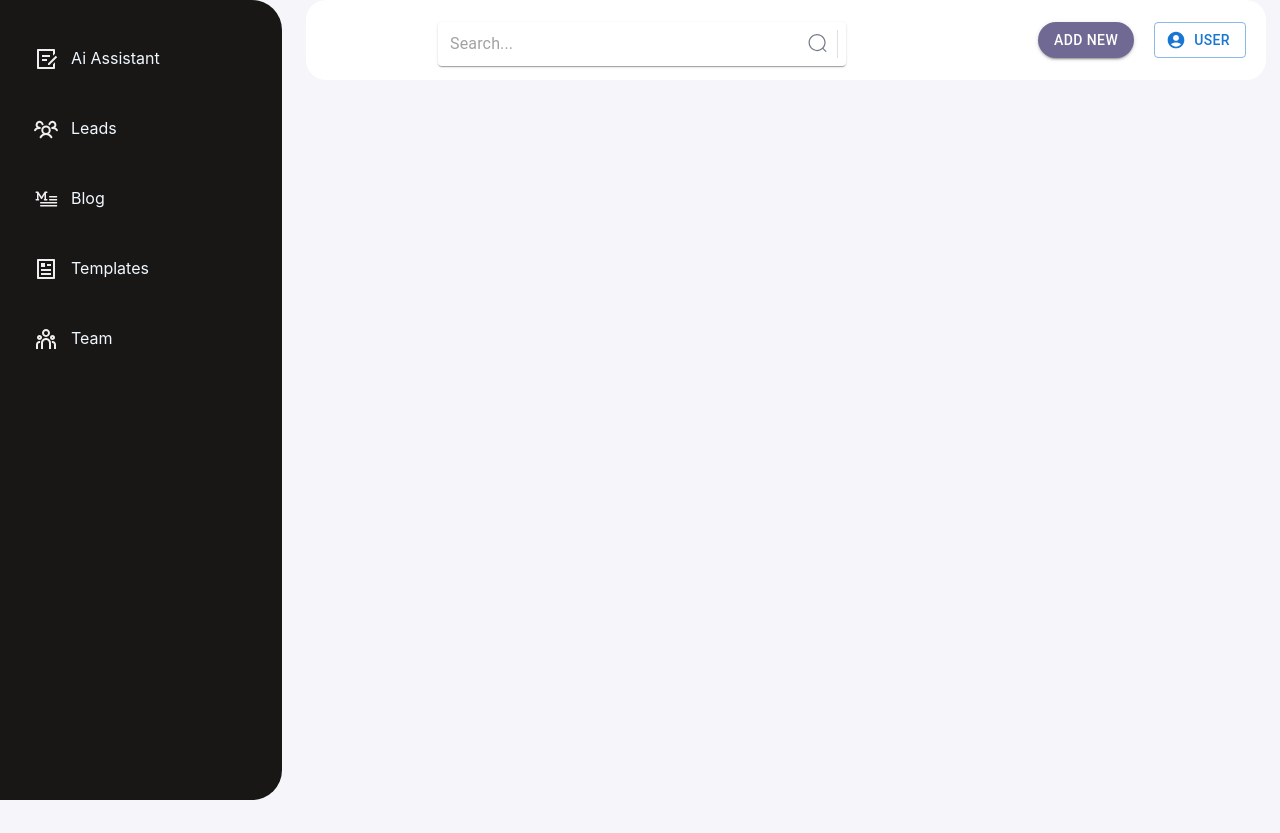
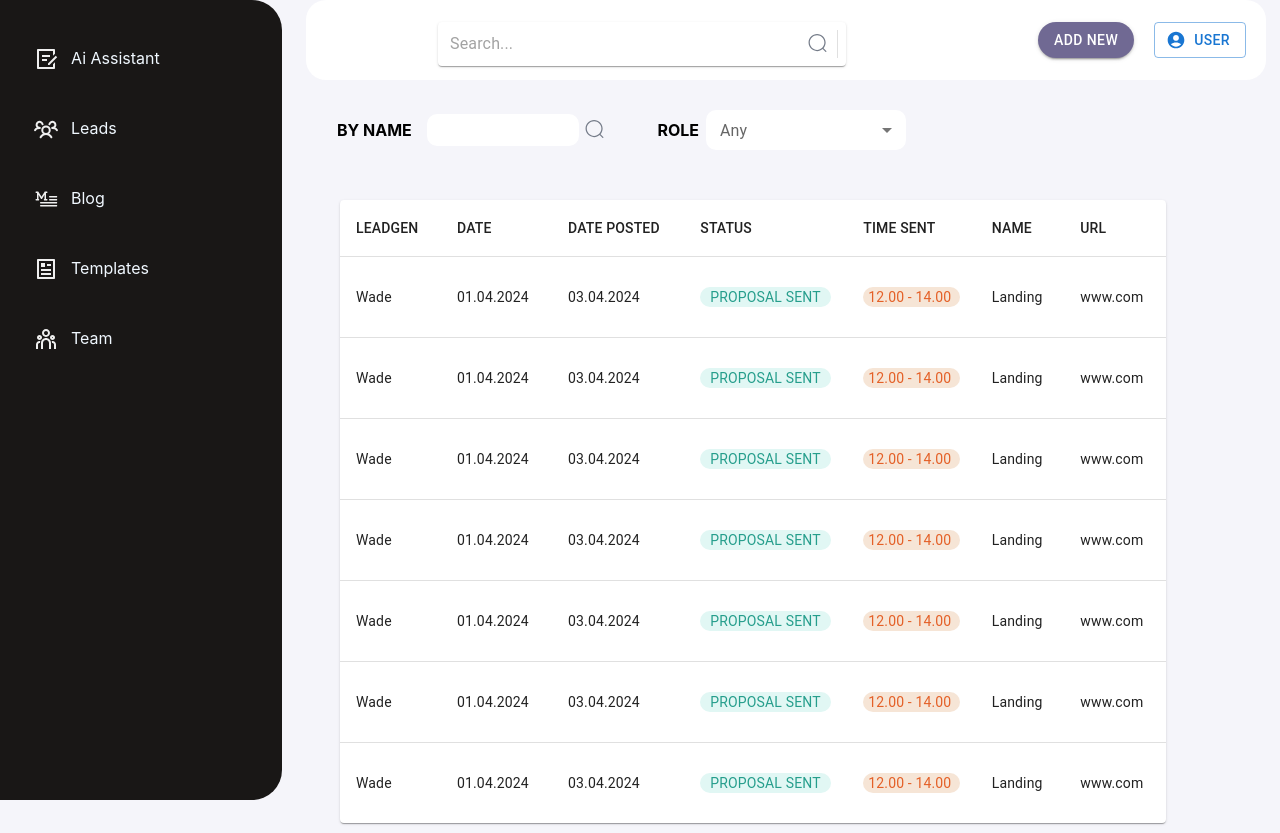
Before and after one commit to ArtemSadovenko/lead-jar, a React (Create React App) app: page /dashboard/leads in a window 1280 px wide. Before the commit the page ends 800 px from the top, so only its background shows below. Built offline with nearby package versions, Linux system fonts and the light colour scheme.

Commit message:
Add: lead page

```diff
--- a/src/pages/AssistantPage.tsx
+++ b/src/pages/AssistantPage.tsx
@@ -1,27 +1,20 @@
-import React from 'react'
-import Container from '@mui/material/Container'
-import Grid from '@mui/material/Grid'
-import SidePanel from '../components/SidePanel'
-import SearchPanel from '../components/SearchPanel'
-import TopBar from '../components/TopBar'
-import TextField from '@mui/material/TextField'
-import { Height } from '@mui/icons-material'
-
+import React from "react";
+import Container from "@mui/material/Container";
+import Grid from "@mui/material/Grid";
+import SidePanel from "../components/SidePanel";
+import SearchPanel from "../components/SearchPanel";
+import TopBar from "../components/TopBar";
+import TextField from "@mui/material/TextField";
+import { Height } from "@mui/icons-material";
 
 function AssistantPage() {
   return (
-
-
-    <Container maxWidth="lg" style={{padding: 0}}>
-      <Grid container spacing={3} sx={{padding: 0}}>
-        <SidePanel/>
+    <Container maxWidth="lg" style={{ padding: 0 }}>
+      <Grid container spacing={3} sx={{ padding: 0 }}>
+        <SidePanel />
 
         <Grid item md={9}>
-          <TopBar/>
-
-
-
-
+          <TopBar />
 
           <h2>Get ideas how to improve your letter with A.I.</h2>
 
@@ -36,46 +29,50 @@ function AssistantPage() {
           /> */}
 
           <textarea
-            placeholder='Enter cover letter link to get response from AI Assistant...' style={{
+            placeholder="Enter cover letter link to get response from AI Assistant..."
+            style={{
               borderRadius: "10px",
               borderColor: "white",
               width: "70vw",
               height: "50vh",
-              resize: "none"
+              resize: "none",
             }}
           />
 
           <h2>Cover Letter Link</h2>
-          <div style={{
-            display: "flex",
-            justifyContent: "start-center"
-          }}>
+          <div
+            style={{
+              display: "flex",
+              justifyContent: "start-center",
+            }}
+          >
             <textarea
-              placeholder='www.examlpe.com'
+              placeholder="www.examlpe.com"
               style={{
                 borderRadius: "10px",
-              borderColor: "#B8BDC5",
-              width: "25vw",
-              height: "4vh",
-              resize: "none",
-              verticalAlign: "center"
+                borderColor: "#B8BDC5",
+                width: "25vw",
+                height: "4vh",
+                resize: "none",
+                verticalAlign: "center",
               }}
             />
-            <button style={{
+            <button
+              style={{
                 backgroundColor: "#A0C1B9",
                 width: "90px",
                 marginLeft: "20px",
                 border: "none",
-                borderRadius: "10px"
-            }}>Send</button>
+                borderRadius: "10px",
+              }}
+            >
+              Send
+            </button>
           </div>
-
-
-
         </Grid>
       </Grid>
     </Container>
-  )
+  );
 }
 
-export default AssistantPage
+export default AssistantPage;
--- a/src/pages/LeadsPage.tsx
+++ b/src/pages/LeadsPage.tsx
@@ -1,28 +1,242 @@
-import React from 'react'
-import Container from '@mui/material/Container'
-import Grid from '@mui/material/Grid'
-import SidePanel from '../components/SidePanel'
-import TopBar from '../components/TopBar'
+import React from "react";
+import Container from "@mui/material/Container";
+import Grid from "@mui/material/Grid";
+import SidePanel from "../components/SidePanel";
+import TopBar from "../components/TopBar";
+import {
+  InputBase,
+  IconButton,
+  FormControl,
+  FormLabel,
+  FormHelperText,
+  InputLabel,
+  Select,
+  MenuItem,
+} from "@mui/material";
+import SearchIcon from "../statis/icons/SearchIcon";
 
+import Table from '@mui/material/Table';
+import TableBody from '@mui/material/TableBody';
+import TableCell from '@mui/material/TableCell';
+import TableContainer from '@mui/material/TableContainer';
+import TableHead from '@mui/material/TableHead';
+import TableRow from '@mui/material/TableRow';
+import Paper from '@mui/material/Paper';
+
+
+
+
+function createData(
+  leadGen: string,
+  date: string,
+  datePosted: string,
+  status: string,
+  timeSent: string,
+  name: string,
+  url: string
+) {
+  return { leadGen, date, datePosted, status, timeSent, name, url };
+}
+
+const rows = [
+  createData(
+    "Wade",
+    "01.04.2024",
+    "03.04.2024",
+    "PROPOSAL SENT",
+    "12.00 - 14.00",
+    "Landing",
+    "www.com"
+  ),
+  createData(
+    "Wade",
+    "01.04.2024",
+    "03.04.2024",
+    "PROPOSAL SENT",
+    "12.00 - 14.00",
+    "Landing",
+    "www.com"
+  ),
+  createData(
+    "Wade",
+    "01.04.2024",
+    "03.04.2024",
+    "PROPOSAL SENT",
+    "12.00 - 14.00",
+    "Landing",
+    "www.com"
+  ),
+  createData(
+    "Wade",
+    "01.04.2024",
+    "03.04.2024",
+    "PROPOSAL SENT",
+    "12.00 - 14.00",
+    "Landing",
+    "www.com"
+  ),
+  createData(
+    "Wade",
+    "01.04.2024",
+    "03.04.2024",
+    "PROPOSAL SENT",
+    "12.00 - 14.00",
+    "Landing",
+    "www.com"
+  ),
+  createData(
+    "Wade",
+    "01.04.2024",
+    "03.04.2024",
+    "PROPOSAL SENT",
+    "12.00 - 14.00",
+    "Landing",
+    "www.com"
+  ),
+  createData(
+    "Wade",
+    "01.04.2024",
+    "03.04.2024",
+    "PROPOSAL SENT",
+    "12.00 - 14.00",
+    "Landing",
+    "www.com"
+  ),
+];
 
 function LeadsPage() {
   return (
+    <Container maxWidth="lg" style={{ padding: 0 }}>
+      <Grid container spacing={3} sx={{ padding: 0 }}>
+        <SidePanel />
 
+        <Grid item md={9}>
+          <TopBar />
+          <Container className="content">
+            <div
+              style={{
+                display: "flex",
+                justifyContent: "flex-start",
+                alignItems: "center",
+                width: "45vw",
+                height: "5vh",
+                marginTop: "30px",
+              }}
+            >
+              <h4
+                style={{
+                  padding: "3px 7px 3px 7px",
+                }}
+              >
+                BY NAME
+              </h4>
+              <InputBase
+                sx={{
+                  ml: 1,
+                  flex: 1,
+                  backgroundColor: "#FFFFFF",
+                  borderRadius: "10px",
+                }}
+                inputProps={{ "aria-label": "search" }}
+              />
 
-    <Container maxWidth="lg" style={{padding: 0}}>
-    <Grid container spacing={3} sx={{padding: 0}}>
-      <SidePanel/>
+              <IconButton type="button" sx={{ p: "6px" }} aria-label="search">
+                <SearchIcon />
+              </IconButton>
 
-      <Grid item md={9}>
-        <TopBar/>
-        <Container className='content'>
+              <h4
+                style={{
+                  padding: "3px 7px 3px 47px",
+                }}
+              >
+                ROLE
+              </h4>
 
-        </Container>
+              <FormControl
+                size="small"
+                sx={{
+                  width: "200px",
+                  "& .MuiOutlinedInput-root": {
+                    "& fieldset": {
+                      border: "none",
+                    },
+                  },
+                }}
+              >
+                <InputLabel sx={{ justifySelf: "center" }}>Any</InputLabel>
+                <Select
+                  sx={{
+                    alignItems: "center",
+                    backgroundColor: "white",
+                    borderRadius: "10px",
+                  }}
+                  label="Any"
+                  // onChange={handleChange}
+                >
+                  <MenuItem value={10}>Dev</MenuItem>
+                  <MenuItem value={20}>User</MenuItem>
+                  <MenuItem value={30}>Admin</MenuItem>
+                </Select>
+              </FormControl>
+            </div>
+
+            <div style={{  padding: "50px 10px 10px 10px " }}>
+              <TableContainer component={Paper} >
+                <Table
+                  sx={{ minWidth: 650 }}
+                  // size="small"
+                  aria-label="a dense table"
+                >
+                  <TableHead>
+                    <TableRow>
+                      <TableCell>LEADGEN</TableCell>
+                      <TableCell align="left">DATE</TableCell>
+                      <TableCell align="left">DATE POSTED</TableCell>
+                      <TableCell align="left">STATUS</TableCell>
+                      <TableCell align="left">TIME SENT</TableCell>
+                      <TableCell align="left">NAME</TableCell>
+                      <TableCell align="left">URL</TableCell>
+                    </TableRow>
+                  </TableHead>
+                  <TableBody>
+                    {rows.map((row) => (
+                      <TableRow
+                        key={row.name}
+                        sx={{
+                          "&:last-child td, &:last-child th": { border: 0 }
+                        }}
+                      >
+                        <TableCell component="th" scope="row"  >{row.leadGen}</TableCell>
+                        <TableCell align="left">{row.date}</TableCell>
+                        <TableCell align="left">{row.datePosted}</TableCell>
+                        <TableCell align="left" > <p
+                        style={{
+                            backgroundColor: "#E1F7F4",
+                            color:"#269E8C",
+                            borderRadius: "10px",
+                            padding:"0px 0px 0px 10px"
+                          }}> {row.status}</p></TableCell>
+                        <TableCell align="left"><p
+                          style={{
+                            backgroundColor: "#F6E5D6",
+                            color:"#E46027",
+                            borderRadius: "10px",
+                            padding:"0px 0px 0px 5px"
+                          }}
+                        >{row.timeSent}</p></TableCell>
+                        <TableCell align="left">{row.name}</TableCell>
+                        <TableCell align="left">{row.url}</TableCell>
+                      </TableRow>
+                    ))}
+                  </TableBody>
+                </Table>
+              </TableContainer>
+            </div>
+          </Container>
+        </Grid>
       </Grid>
-    </Grid>
-  </Container>
-
-  )
+    </Container>
+  );
 }
 
-export default LeadsPage
+export default LeadsPage;
```
